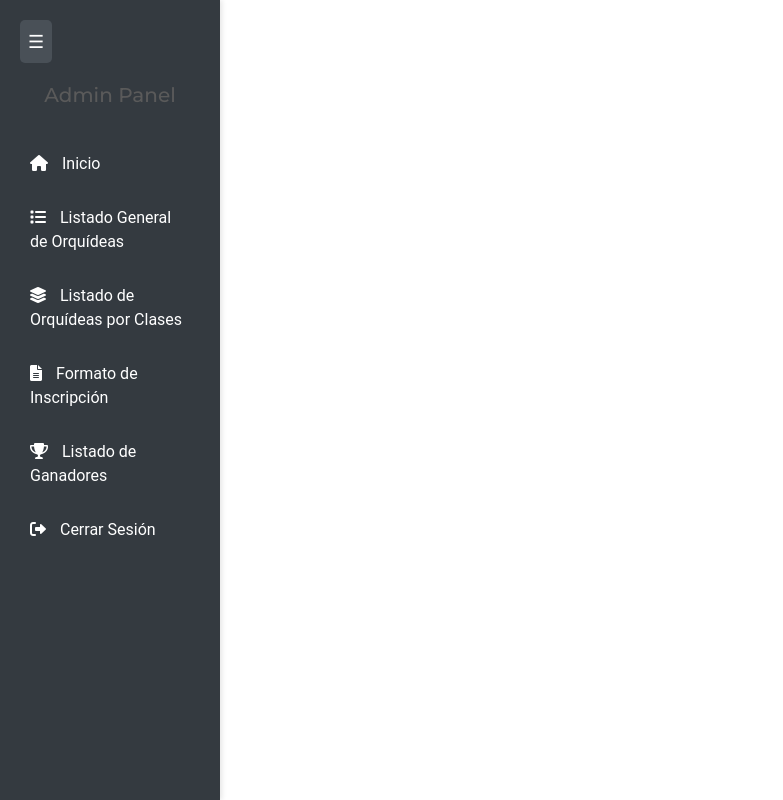
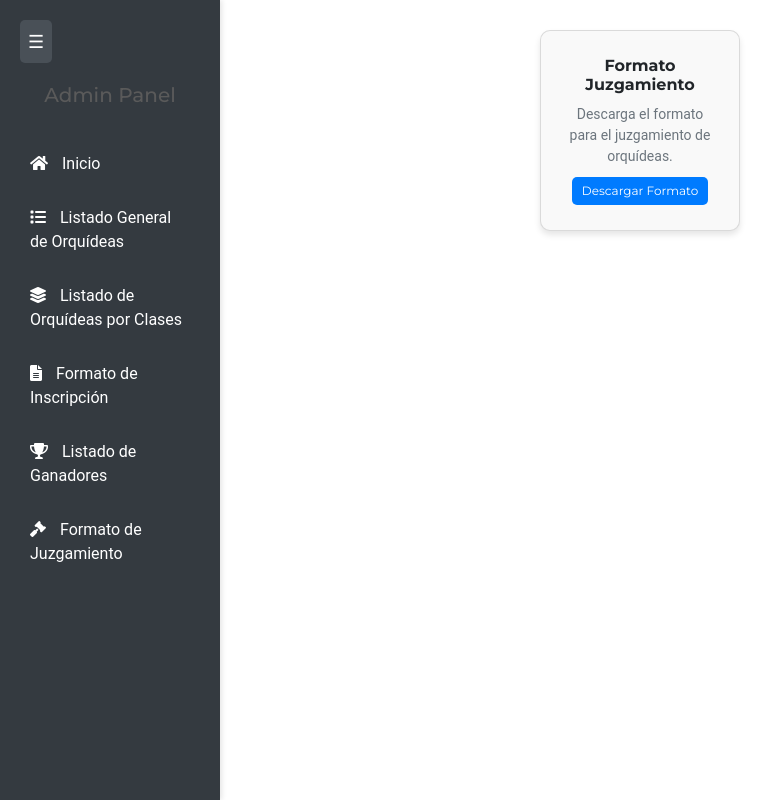
Before and after one commit to AndresSantosSotec/Orquideas_Ver0.2, a PHP site: page /Orquiedeas_Vistas/Vistas/Reportes.php in a window 1280 px wide. Shown: the whole page, without its empty margins (0-783 px from the left). Run offline with PHP 8.4, Linux system fonts and the light colour scheme; the visitor is signed in with stand-in values (Sample User, id 1); some libraries are stand-ins or nearby versions.

Commit message:
Cambios Isaac Aplicados

```diff
--- a/Orquiedeas_Vistas/Vistas/Reportes.php
+++ b/Orquiedeas_Vistas/Vistas/Reportes.php
@@ -25,23 +25,101 @@ if (!isset($_SESSION['user_id'])) {
     <link rel="stylesheet" href="https://cdnjs.cloudflare.com/ajax/libs/font-awesome/5.15.3/css/all.min.css">
     <link rel="stylesheet" href="../../Recursos/css/dashboard.css">
     <link rel="stylesheet" href="../../Recursos/css/icons.css">
+
+    <!-- Estilos personalizados para el main-content y las tarjetas pequeñas -->
+    <style>
+        #contenido-principal {
+            display: flex;
+            flex-wrap: wrap;
+            justify-content: space-around; /* Alinear las tarjetas en el centro */
+            padding: 20px; /* Espacio alrededor del contenido principal */
+        }
+
+        .my-custom-card {
+            width: 200px; /* Ancho reducido */
+            height: auto; /* Altura ajustable al contenido */
+            margin: 10px; /* Separación entre tarjetas */
+            padding: 15px; /* Espaciado interno */
+            border-radius: 10px; /* Bordes redondeados */
+            box-shadow: 0px 4px 6px rgba(0, 0, 0, 0.1); /* Sombra ligera */
+            background-color: #f9f9f9; /* Color de fondo */
+        }
+
+        .my-custom-card .card-body {
+            padding: 10px; /* Espaciado interno en el cuerpo de la tarjeta */
+        }
+
+        .my-custom-card .card-title {
+            font-size: 16px; /* Tamaño de fuente más pequeño para el título */
+            margin-bottom: 10px;
+        }
+
+        .my-custom-card .card-text {
+            font-size: 14px; /* Tamaño de fuente más pequeño para el texto */
+            margin-bottom: 10px;
+        }
+
+        .my-custom-card .btn {
+            font-size: 12px; /* Botón pequeño */
+            padding: 5px 10px; /* Espaciado pequeño en el botón */
+        }
+    </style>
 </head>
 
 <body>
     <!-- Sidebar -->
     <?php include '../Vistas/modales/side_reportes.php';?>
 
-    <!-- Contenido principal -->
-    <div class="main-content" id="main-content">
-
-
+    <!-- Contenido principal donde se aplicarán las tarjetas pequeñas -->
+    <div id="contenido-principal">
+        <!-- Ejemplo de tarjeta con botón para descargar el PDF -->
+        <div class="card my-custom-card">
+            <div class="card-body">
+                <h5 class="card-title">Formato Juzgamiento</h5>
+                <p class="card-text">Descarga el formato para el juzgamiento de orquídeas.</p>
+                <button class="btn btn-primary" onclick="downloadReport()">
+                    Descargar Formato
+                </button>
+            </div>
+        </div>
     </div>
 
     <!-- Enlaces a Bootstrap JS, jQuery y tus scripts personalizados -->
-    <script src="https://code.jquery.com/jquery-3.5.1.slim.min.js"></script>
+    <script src="https://code.jquery.com/jquery-3.5.1.min.js"></script> <!-- Versión completa de jQuery -->
     <script src="https://cdn.jsdelivr.net/npm/@popperjs/core@2.11.6/dist/umd/popper.min.js"></script>
     <script src="https://maxcdn.bootstrapcdn.com/bootstrap/5.3.0/js/bootstrap.min.js"></script>
     <script src="../../Recursos/js/side.js"></script>
+
+    <!-- Script para manejar la carga dinámica -->
+    <script>
+$(document).ready(function() {
+    // Interceptar el clic en los enlaces del menú
+    $('ul li a').click(function(e) {
+        e.preventDefault(); // Prevenir la acción predeterminada del enlace
+
+        var target = $(this).data('target'); // Obtener el archivo objetivo
+
+        // Usar AJAX para cargar el archivo PHP dentro del contenedor principal
+        $.ajax({
+            url: target,
+            type: 'GET',
+            success: function(response) {
+                $('#contenido-principal').html(response); // Reemplazar el contenido
+            },
+            error: function() {
+                alert('Error al cargar el contenido.');
+            }
+        });
+    });
+
+    // Función para descargar el reporte de juzgamiento
+    window.downloadReport = function() {
+        window.open('../../Vistas/Documentos/pdf/listado_pdf.php', '_blank');
+    }
+});
+</script>
+
+
 </body>
 
 </html>
--- a/Orquiedeas_Vistas/Vistas/modales/side_reportes.php
+++ b/Orquiedeas_Vistas/Vistas/modales/side_reportes.php
@@ -1,13 +1,12 @@
-<!-- sidebar.php -->
 <div class="sidebar" id="sidebar">
     <button class="toggle-button" id="toggle-button">☰</button>
     <h2>Admin Panel</h2>
     <ul>
-        <li><a href="Dashboard.php"><i class="fa-solid fa-house"></i> <span>Inicio</span></a></li>
-        <li><a href=""><i class="fa-solid fa-list"></i> <span>Listado General de Orquídeas</span></a></li>
-        <li><a href=""><i class="fa-solid fa-layer-group"></i> <span>Listado de Orquídeas por Clases</span></a></li>
-        <li><a href=""><i class="fa-solid fa-file-alt"></i> <span>Formato de Inscripción</span></a></li>
-        <li><a href="#"><i class="fa-solid fa-trophy"></i> <span>Listado de Ganadores</span></a></li>
-        <li><a href="../Backend/logout.php"><i class="fa-solid fa-sign-out-alt"></i> <span>Cerrar Sesión</span></a></li>
+    <li><a href="Dashboard.php" data-target="Dashboard.php"><i class="fas fa-home"></i> <span>Inicio</span></a></li>
+        <li><a href="" data-target="../Vistas/Cards/Listado_general.php"><i class="fa-solid fa-list"></i> <span>Listado General de Orquídeas</span></a></li>
+        <li><a href="" data-target="../Vistas/Cards/Listado_clases.php"><i class="fa-solid fa-layer-group"></i> <span>Listado de Orquídeas por Clases</span></a></li>
+        <li><a href="" data-target="../Vistas/Cards/Formato_inscri.php"><i class="fa-solid fa-file-alt"></i> <span>Formato de Inscripción</span></a></li>
+        <li><a href="" data-target="../Vistas/Cards/List_ganadore.php"><i class="fa-solid fa-trophy"></i> <span>Listado de Ganadores</span></a></li>
+        <li><a href="" data-target="../Vistas/Cards/Formato_juzgamiento.php"><i class="fa-solid fa-gavel"></i> <span>Formato de Juzgamiento</span></a></li>
     </ul>
 </div>
```
Also changed, not shown: Orquiedeas_Vistas/Vistas/Cards/Formato_inscri.php (added, +14 -0 lines), Orquiedeas_Vistas/Vistas/Cards/List_ganadore.php (added, +18 -0 lines), Orquiedeas_Vistas/Vistas/Cards/Listado_clases.php (added, +18 -0 lines), Orquiedeas_Vistas/Vistas/Cards/Listado_general.php (added, +18 -0 lines), Orquiedeas_Vistas/Vistas/Cards/formato_juzgamiento.php (added, +21 -0 lines), Orquiedeas_Vistas/Vistas/Documentos/pdf/listado_pdf.php (+93 -0 lines).
